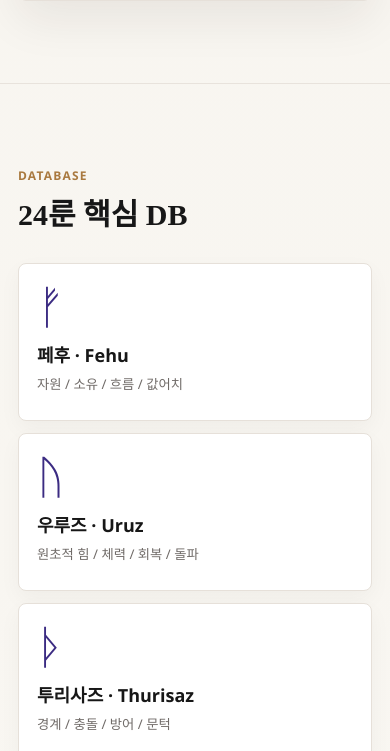
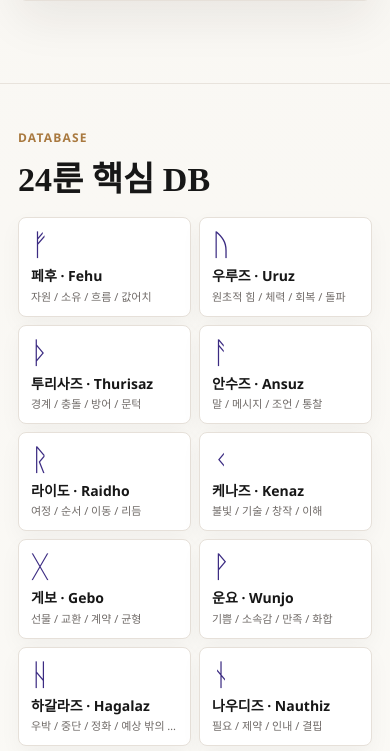
Before and after one commit to JAYONTHEBEATYO/runes-co-kr-mvp, a plain HTML site: page index.html in a window 390 px wide. Shown: the part 5035-5786 px from the top of the page. Drawn offline with Linux system fonts and the light colour scheme; grey boxes are pictures that could not be loaded; a web font is replaced by a local one.

Commit message:
Compact rune grid cards

```diff
--- a/style.css
+++ b/style.css
@@ -448,14 +448,14 @@ select:focus {
 
 .rune-grid {
   display: grid;
-  grid-template-columns: repeat(auto-fill, minmax(178px, 1fr));
-  gap: 12px;
+  grid-template-columns: repeat(auto-fill, minmax(142px, 1fr));
+  gap: 10px;
 }
 
 .rune-tile {
   display: block;
-  min-height: 158px;
-  padding: 18px;
+  min-height: 126px;
+  padding: 14px;
   color: inherit;
   text-decoration: none;
   background: var(--panel-strong);
@@ -473,17 +473,23 @@ select:focus {
 
 .rune-tile strong {
   display: block;
-  margin-top: 12px;
-  font-size: 18px;
+  margin-top: 10px;
+  font-size: 16px;
 }
 
 .rune-tile .symbol {
-  font-size: 46px;
+  font-size: 38px;
   color: var(--violet);
   line-height: 1;
 }
 
-.rune-tile small { color: var(--muted); }
+.rune-tile small {
+  display: block;
+  margin-top: 7px;
+  color: var(--muted);
+  font-size: 13px;
+  line-height: 1.45;
+}
 
 .guide {
   padding-bottom: 80px;
@@ -873,6 +879,47 @@ th {
   .guide-hero h1 {
     font-size: 38px;
   }
+
+  #runes.band {
+    padding-top: 44px;
+  }
+
+  #runes .section-head {
+    margin-bottom: 18px;
+  }
+
+  #runes .section-head h2 {
+    font-size: 34px;
+  }
+
+  .rune-grid {
+    grid-template-columns: repeat(2, minmax(0, 1fr));
+    gap: 8px;
+  }
+
+  .rune-tile {
+    min-height: 94px;
+    padding: 11px 12px;
+  }
+
+  .rune-tile .symbol {
+    font-size: 30px;
+  }
+
+  .rune-tile strong {
+    margin-top: 8px;
+    font-size: 14px;
+    line-height: 1.25;
+  }
+
+  .rune-tile small {
+    margin-top: 5px;
+    overflow: hidden;
+    font-size: 11px;
+    line-height: 1.35;
+    text-overflow: ellipsis;
+    white-space: nowrap;
+  }
 }
 
 @media print {
```
